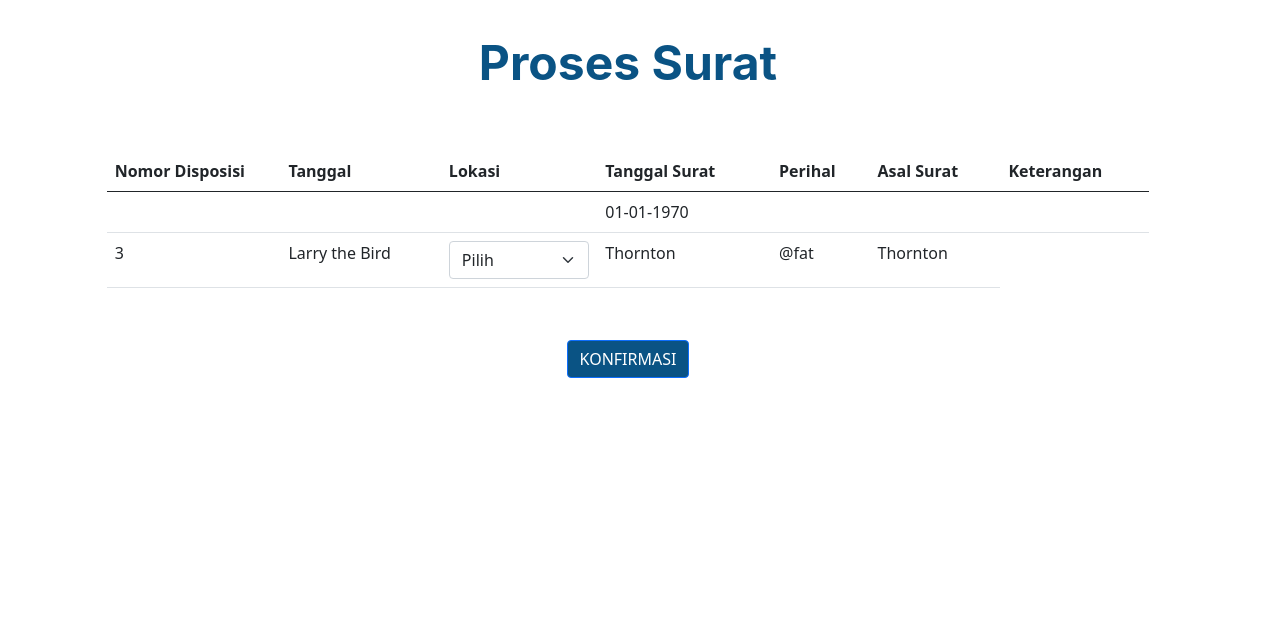
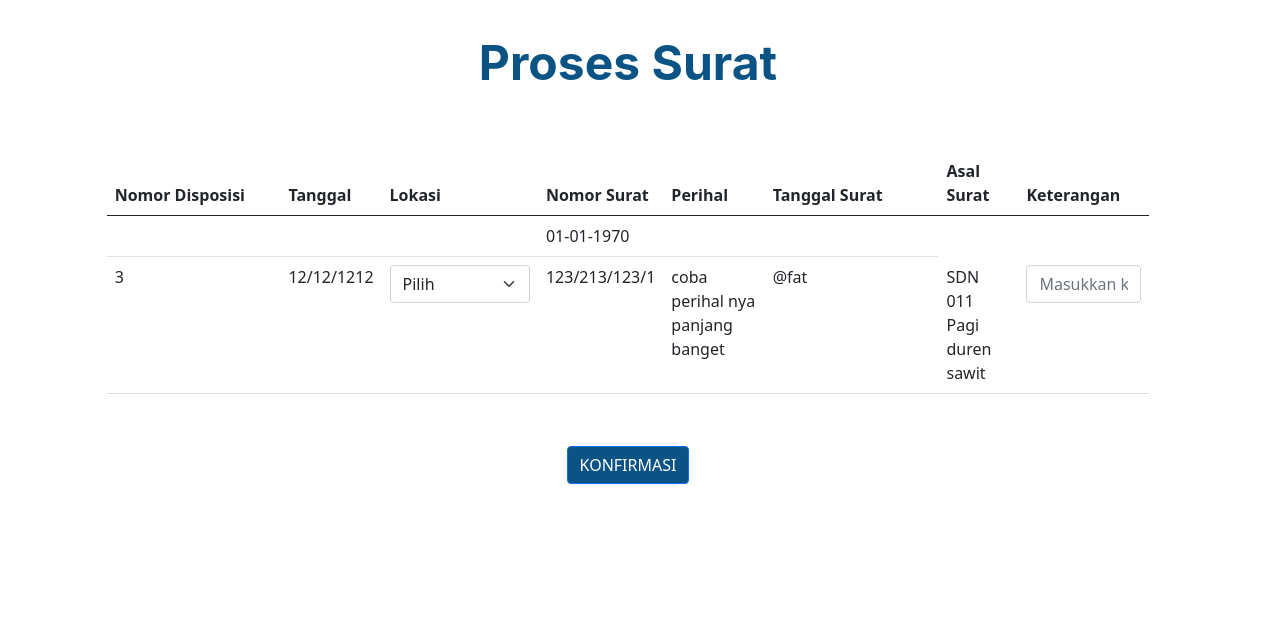
Before and after one commit to Jarsters/Suratan, a CodeIgniter 4 app: template app/Views/surat/konfirmasi.php in a window 1280 px wide. Shown: the part 101-734 px from the top of the page. Run offline with PHP 8.4 and a stand-in for CodeIgniter, Linux system fonts and the light colour scheme; the template is opened without the code that fills it, so the values that code supplies are empty; some libraries are stand-ins or nearby versions.

Commit message:
menambahkan texfield pada keterangan dan menambahkan kolom nomor surat

```diff
--- a/app/Views/surat/konfirmasi.php
+++ b/app/Views/surat/konfirmasi.php
@@ -12,28 +12,29 @@
                     <th scope="col" class="col col-2"><?= ($surat['no_surat']) ? 'Nomor Surat' : 'Nomor Disposisi' ?></th>
                     <th scope="col">Tanggal</th>
                     <th scope="col">Lokasi</th>
+                    <th scope="col">Nomor Surat</th>
+                    <th scope="col">Perihal</th>
                     <th scope="col" class="col col-2">Tanggal Surat</th>
-                    <th scope="col">Perihal</th>
                     <th scope="col">Asal Surat</th>
                     <th scope="col">Keterangan</th>
                 </tr>
             </thead>
             <tbody>
                 <?php $length = sizeof(explode(',', $surat['kepada'])) ?>
-                <?php for($i = 0; $i < $length; $i++) : ?>
+                <?php for ($i = 0; $i < $length; $i++) : ?>
                     <tr>
                         <td><?= ($surat['no_surat']) ? $surat['no_surat'] : $surat['no_disposisi'] ?></td>
                         <td><?= explode(',', $surat['tanggal_surat'])[$i] ?></td>
-                    <td><?= explode(',', $surat['kepada'])[$i] ?></td>
+                        <!-- tambahin buat nomor surat sa -->
+                        <td><?= $surat['perihal'] ?></td>
                         <td><?= date('m-d-Y', strtotime($surat['surat_dibuat'])) ?></td>
-                    <td><?= $surat['perihal'] ?></td>
                         <td><?= $surat['asal_surat'] ?></td>
                         <td><?= explode(',', $surat['keterangan'])[$i] ?></td>
                     </tr>
                 <?php endfor; ?>
                 <tr>
                     <td>3</td>
-                    <td>Larry the Bird</td>
+                    <td>12/12/1212</td>
                     <td style="width: 15%;">
                         <select class="form-select" aria-label="Default select example">
                             <option selected>Pilih</option>
@@ -42,9 +43,11 @@
                             <option value="3">Three</option>
                         </select>
                     </td>
-                    <td>Thornton</td>
+                    <td>123/213/123/1</td>
+                    <td>coba perihal nya panjang banget</td>
                     <td>@fat</td>
-                    <td>Thornton</td>
+                    <td>SDN 011 Pagi duren sawit</td>
+                    <td><input type="text" class="form-control" placeholder="Masukkan keterangan ..." name="keterangan"></td>
                 </tr>
             </tbody>
         </table>
```
Lines whose indentation alone changed are shown as unchanged.
